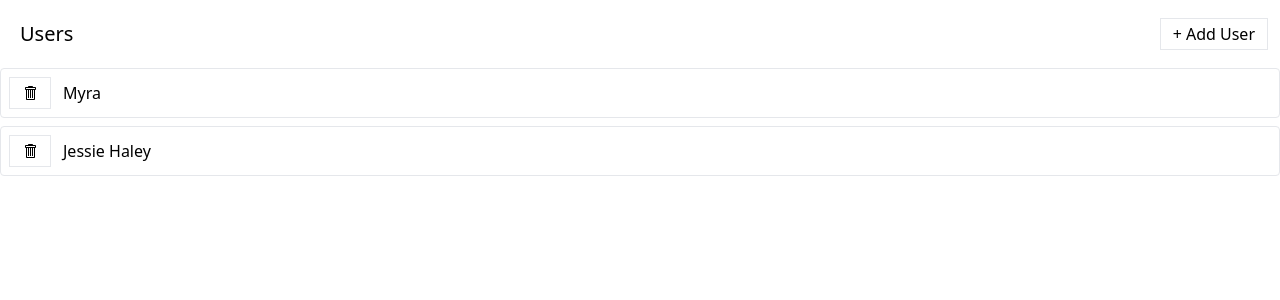
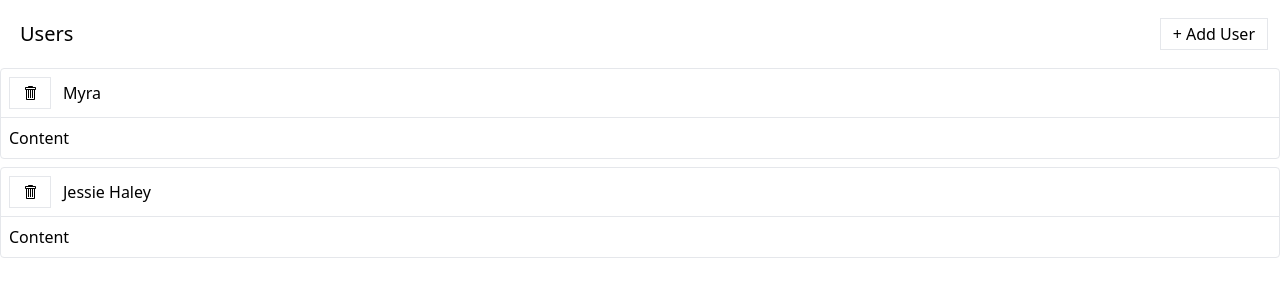
Before and after one commit to sweedalgharshi/media-redux, a React (Create React App) app: page / in a window 1280 px wide. Shown: the top 300 px of the page. Built offline with nearby package versions, Linux system fonts and the light colour scheme; data requests are answered from the project's data file.

Commit message:
Adding the expandable panel

```diff
--- /dev/null
+++ b/src/components/ExpandablePanel.js
@@ -0,0 +1,14 @@
+function ExpandablePanel({ header, children }) {
+  return (
+    <div className="mb-2 border rounded">
+      <div className="flex p-2 justify-between items-center cursor-pointer">
+        <div className="flex flex-row justify-between items-center">
+          {header}
+        </div>
+      </div>
+      <div className="p-2 border-t">{children}</div>
+    </div>
+  );
+}
+
+export default ExpandablePanel;
--- a/src/components/UsersListItem.js
+++ b/src/components/UsersListItem.js
@@ -2,6 +2,8 @@
 import Button from './Button';
 import { removeUser } from '../store';
 import { useThunk } from '../hooks/useThunk';
+import ExpandablePanel from './ExpandablePanel';
+import { Fragment } from 'react';
 
 function UsersListItem({ user }) {
   const [doRemoveUser, isRemoveUser, removeUserError] = useThunk(removeUser);
@@ -9,19 +11,18 @@
   const handleClick = () => {
     doRemoveUser(user);
   };
-  return (
-    <div className="mb-2 border rounded">
-      <div className="flex p-2 justify-between items-center cursor-pointer">
-        <div className="flex flex-row justify-between items-center">
-          <Button className="mr-3" loading={isRemoveUser} onClick={handleClick}>
-            <GoTrashcan />
-          </Button>
-          {removeUserError && <div>Error Deleting user...</div>}
-          {user.name}
-        </div>
-      </div>
-    </div>
+
+  const header = (
+    <Fragment>
+      <Button className="mr-3" loading={isRemoveUser} onClick={handleClick}>
+        <GoTrashcan />
+      </Button>
+      {removeUserError && <div>Error Deleting user...</div>}
+      {user.name}
+    </Fragment>
   );
+
+  return <ExpandablePanel header={header}>Content</ExpandablePanel>;
 }
 
 export default UsersListItem;
```
